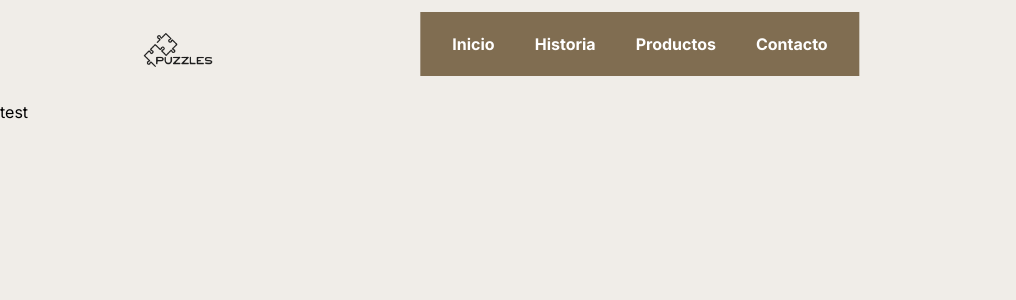
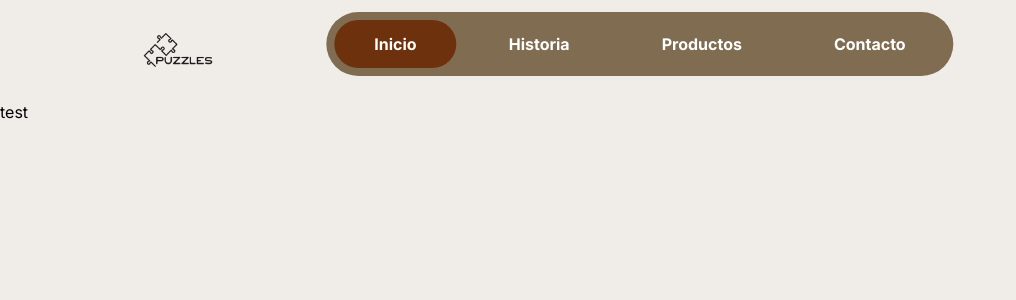
Before and after one commit to jmontes33/puzzles-landing, a Next.js app: page / in a window 1280 px wide. Shown: the top 300 px of the page, without its empty margins (0-1016 px from the left). Built offline with nearby package versions, Linux system fonts and the light colour scheme.

Commit message:
update Navigation.tsx
Change element function added

```diff
--- a/app/components/Navigation.tsx
+++ b/app/components/Navigation.tsx
@@ -1,36 +1,61 @@
-"use client"
+"use client";
 import React from "react";
 import Image from "next/image";
 import Link from "next/link";
 import { useState } from "react";
+import { usePathname } from "next/navigation";
 
 const links = [
   {
     label: "Inicio",
+    link: true,
   },
   {
     label: "Historia",
+    link: false,
   },
   {
     label: "Productos",
+    link: false,
   },
   {
     label: "Contacto",
+    link: false,
   },
 ];
 
 function Navigation() {
+  const [active, setActive] = useState(links);
 
-    const [active, setActive] = useState<boolean>(true)
+  const handleClick = (label: string) => {
+    const updateLink = active.map((link) => {
+      console.log(label);
+      if (link.label === label) {
+        return { ...link, link: true };
+      } else {
+        return { ...link, link: false };
+      }
+    });
+    setActive(updateLink);
+  };
 
   return (
     <header className="w-[80%] m-auto">
       <div className="hidden md:flex justify-between ">
         <Image src={"/logo.png"} alt="web-logo" width={100} height={100} />
-        <div className="flex fixed top-3 left-1/2 transform -translate-x-1/2 gap-10 bg-[#806D51] h-16 items-center px-8">
-          {links.map(({ label }) => (
-            <Link key={label} href={""}>
-              <li className="list-none text-white font-bold">{label}</li>
+        <div className="flex fixed top-3 left-1/2 transform -translate-x-1/2 gap-3 bg-[#806D51] h-16 items-center p-2 rounded-[50px]">
+          {active.map(({ label, link }) => (
+            <Link key={label} href="">
+              <li
+                onClick={() => handleClick(label)}
+                className={
+                  link
+                    ? "list-none text-white font-bold bg-[#6D310E] p-3 px-10 rounded-[50px]"
+                    : "list-none text-white font-bold p-3 px-10"
+                }
+              >
+                {label}
+              </li>
             </Link>
           ))}
         </div>
```
